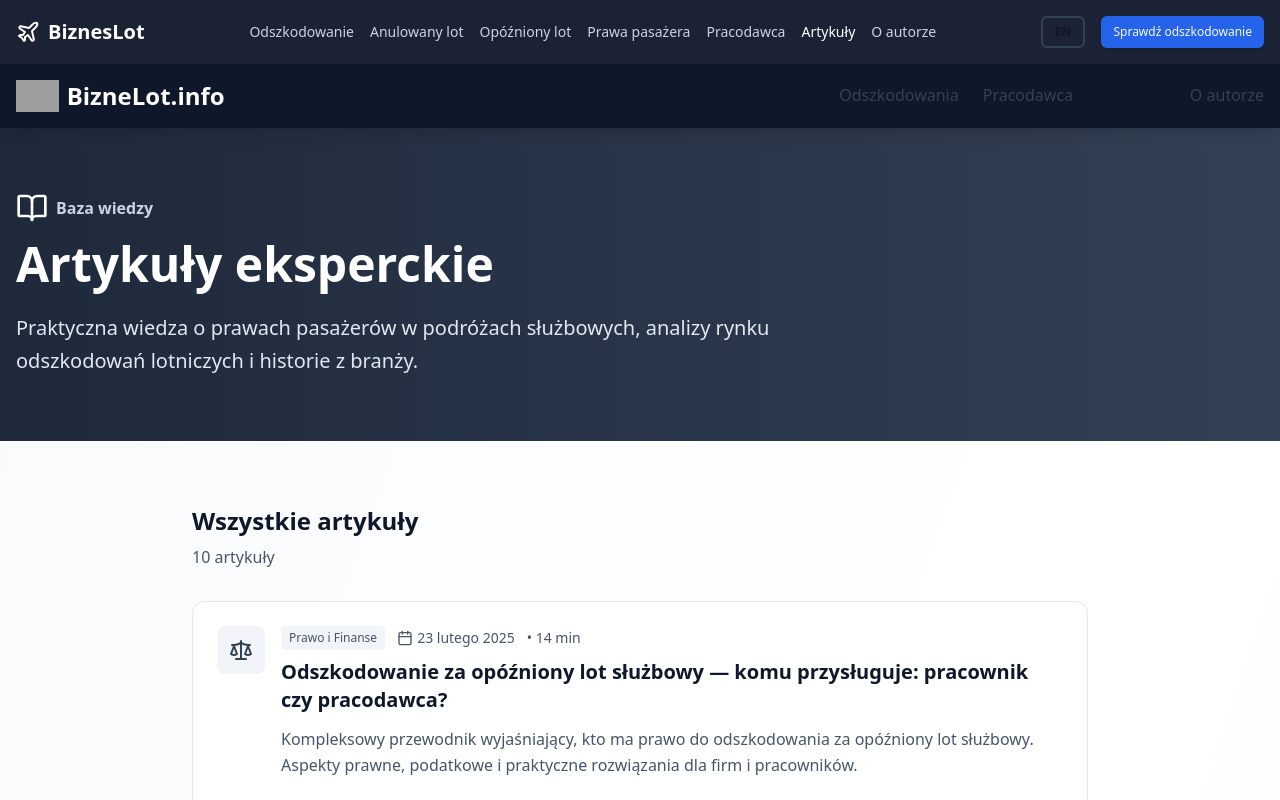
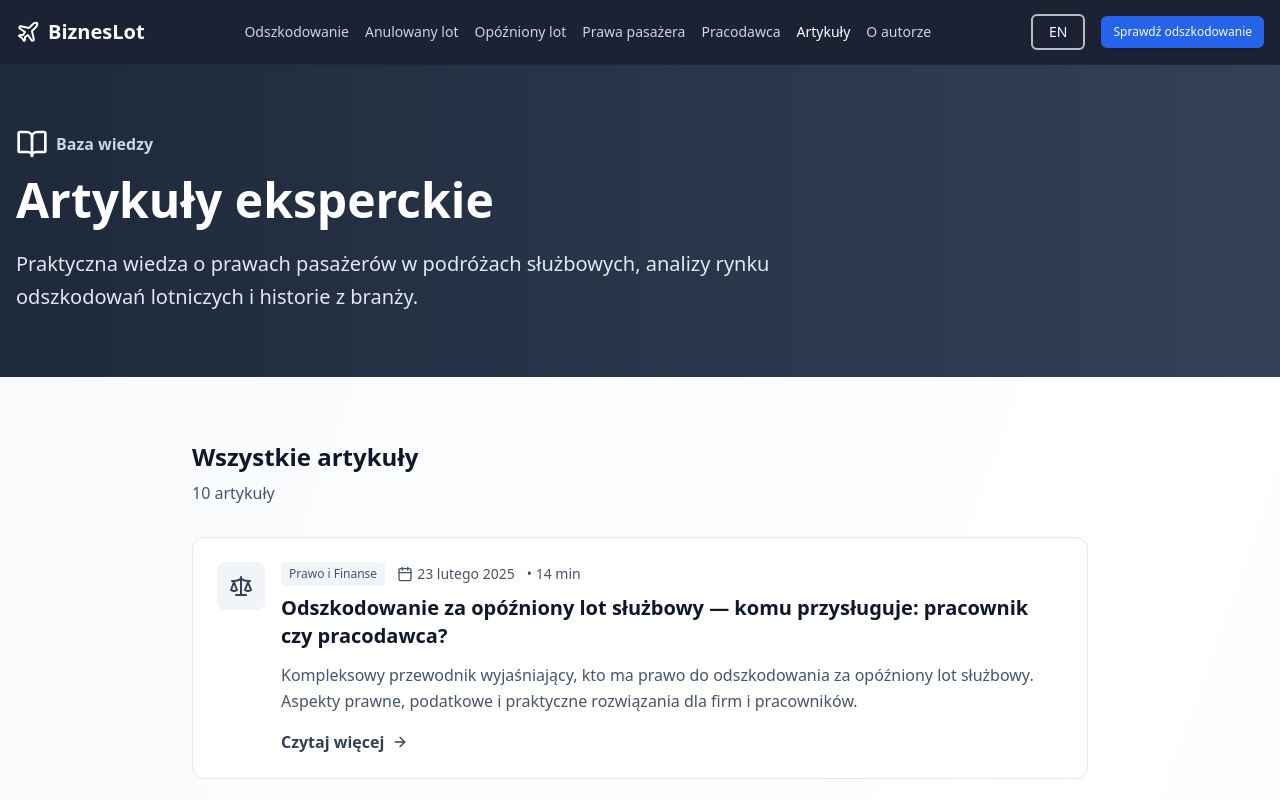
Before and after one commit to totawierzba-star/sg-6609a54d-9b8a-4031-afea-a06b0b5e1095-1773721747, a Next.js app: page /artykuly in a window 1280 px wide. Shown: the top 800 px of the page. Built offline with nearby package versions, Linux system fonts and the light colour scheme; grey boxes are pictures that could not be loaded.

Commit message:
fix(layout): Remove duplicate navbar from artykuly page

```diff
--- a/src/components/LanguageSwitcher.tsx
+++ b/src/components/LanguageSwitcher.tsx
@@ -52,9 +52,8 @@ export function LanguageSwitcher() {
   return (
     <Button
       variant="outline"
-      size="sm"
       onClick={toggleLanguage}
-      className="border-2 border-slate-700 text-slate-900 dark:text-white dark:border-slate-300 hover:bg-[#FF6B35] hover:text-white hover:border-[#FF6B35] transition-all duration-300 font-semibold"
+      className="border-2 border-white/70 text-white hover:bg-[#FF6B35] hover:text-white hover:border-[#FF6B35] transition-all duration-300 dark:border-white/50 dark:text-white"
       aria-label={locale === "pl" ? "Switch to English" : "Przełącz na polski"}
     >
       {locale === "pl" ? "EN" : "PL"}
--- a/src/pages/artykuly/index.tsx
+++ b/src/pages/artykuly/index.tsx
@@ -131,34 +131,6 @@ export default function Artykuly() {
       />
 
       <div className="min-h-screen bg-gradient-to-br from-slate-50 via-white to-slate-50">
-        {/* Header */}
-        <header className="bg-slate-900 text-white py-4 sticky top-0 z-50 shadow-lg">
-          <div className="container mx-auto px-4">
-            <div className="flex items-center justify-between">
-              <Link href="/" className="text-2xl font-bold flex items-center gap-2">
-                <img src="/bizneslotlogotyp.png" alt="BizneLot.info" className="h-8 w-auto" />
-                BizneLot.info
-              </Link>
-
-              <nav className="hidden md:flex gap-6">
-                <Link href="/odszkodowanie-lot-sluzbowy" className="text-slate-700 hover:text-slate-900 transition-colors">
-                  Odszkodowania
-                </Link>
-                <Link href="/pracodawca-a-odszkodowanie" className="text-slate-700 hover:text-slate-900 transition-colors">
-                  Pracodawca
-                </Link>
-                <Link href="/artykuly" className="text-slate-900 font-semibold border-b-2 border-slate-900">
-                  Artykuły
-                </Link>
-                <Link href="/o-autorze" className="text-slate-700 hover:text-slate-900 transition-colors">
-                  O autorze
-                </Link>
-              </nav>
-              <MobileNav currentPath="/artykuly" />
-            </div>
-          </div>
-        </header>
-
         {/* Hero Section */}
         <section className="bg-gradient-to-r from-slate-800 to-slate-700 text-white py-16">
           <div className="container mx-auto px-4">
```
Also changed, not shown: 1 other file (tests, documents, lock files or other folders).
